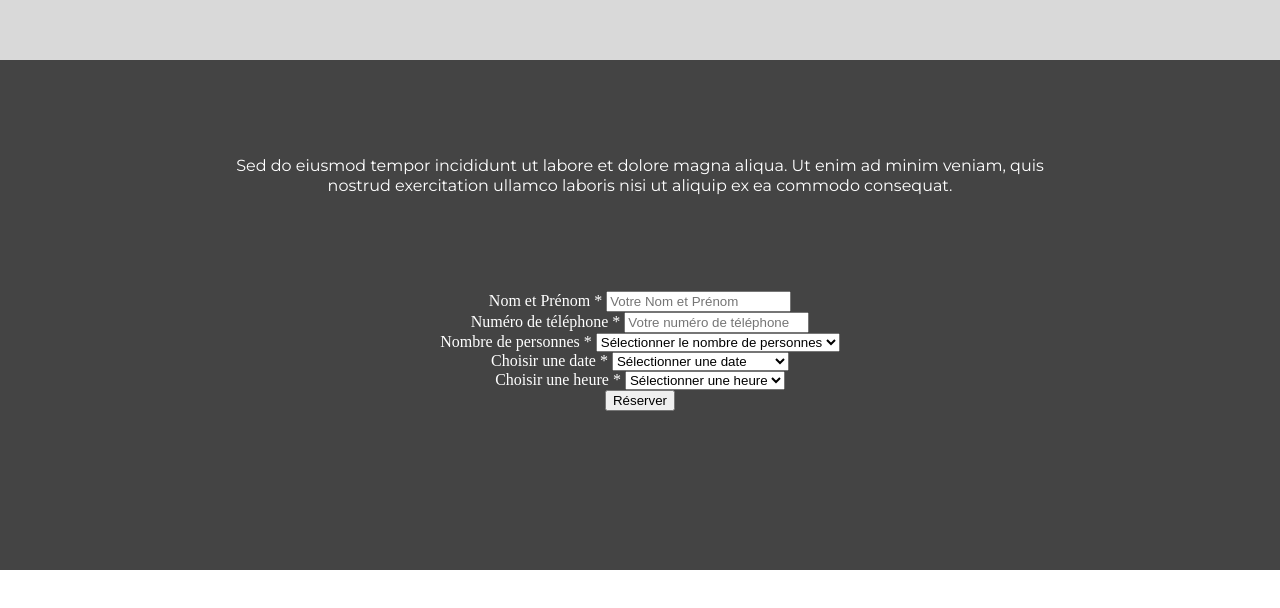
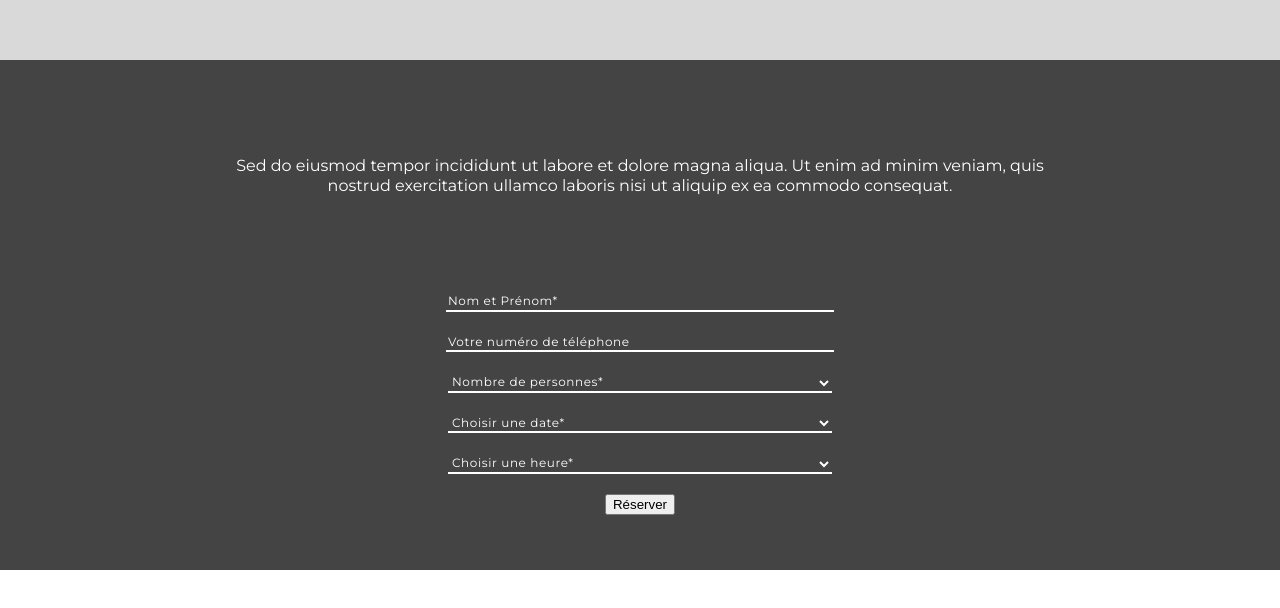
Before and after one commit to Gauthier-man/Do-Si-Do-F-_GM, a plain HTML site: page index6.html in a window 1280 px wide. Shown: the part 667-1275 px from the top of the page. Drawn offline with Linux system fonts and the light colour scheme; a web font is replaced by a local one.

Commit message:
update code

```diff
--- a/css/style6.css
+++ b/css/style6.css
@@ -45,3 +45,61 @@
   margin: auto;
   padding: 6rem;
 }
+
+.reservation_form input {
+  border: none;
+  border-bottom: 2px solid white;
+  background-color: transparent;
+  margin-bottom: 20px;
+  width: 30%;
+  font-size: 16px;
+  outline: none;
+
+  font-family: Montserrat;
+  font-size: 12px;
+  font-weight: 400;
+  line-height: 14.63px;
+  letter-spacing: 0.6000000238418579px;
+  text-align: left;
+}
+
+.reservation_form input::-webkit-input-placeholder {
+  /* Chrome, Safari, Opera */
+  color: #999999;
+}
+
+.reservation_form input::placeholder {
+  color: white;
+}
+
+#name {
+  color: white;
+}
+
+.reservation_form select {
+  border: none;
+  border-bottom: 2px solid white;
+  background-color: transparent;
+  margin-bottom: 20px;
+  width: 30%;
+  font-size: 16px;
+  outline: none;
+  font-family: Montserrat;
+  font-size: 12px;
+  font-weight: 400;
+  line-height: 14.63px;
+  letter-spacing: 0.6000000238418579px;
+  text-align: left;
+}
+
+#people {
+  color: white;
+}
+
+#date {
+  color: white;
+}
+
+#time {
+  color: white;
+}
--- a/index6.html
+++ b/index6.html
@@ -60,21 +60,20 @@
           ut aliquip ex ea commodo consequat.
         </p>
         <form action="#" method="POST" class="reservation_form">
+          <div>
             <!-- Nom et Prénom -->
             <div class="form_group">
-            <label for="name">Nom et Prénom *</label>
               <input
                 type="text"
                 id="name"
                 name="name"
-              placeholder="Votre Nom et Prénom"
+                placeholder="Nom et Prénom*"
                 required
               />
             </div>
 
             <!-- Numéro de téléphone -->
             <div class="form_group">
-            <label for="phone">Numéro de téléphone *</label>
               <input
                 type="tel"
                 id="phone"
@@ -84,14 +83,13 @@
                 required
               />
             </div>
-
+          </div>
+          <div>
             <!-- Nombre de personnes -->
             <div class="form_group">
-            <label for="people">Nombre de personnes *</label>
+              <!-- <label for="people">Nombre de personnes*</label> -->
               <select id="people" name="people" required>
-              <option value="" disabled selected>
-                Sélectionner le nombre de personnes
-              </option>
+                <option value="" disabled selected>Nombre de personnes*</option>
                 <option value="1">1 personne</option>
                 <option value="2">2 personnes</option>
                 <option value="3">3 personnes</option>
@@ -103,9 +101,9 @@
 
             <!-- Choisir une date -->
             <div class="form_group">
-            <label for="date">Choisir une date *</label>
+              <!-- <label for="date">Choisir une date*</label> -->
               <select id="date" name="date" required>
-              <option value="" disabled selected>Sélectionner une date</option>
+                <option value="" disabled selected>Choisir une date*</option>
                 <option value="2024-10-07">Lundi 7 Octobre 2024</option>
                 <option value="2024-10-08">Mardi 8 Octobre 2024</option>
                 <option value="2024-10-09">Mercredi 9 Octobre 2024</option>
@@ -116,9 +114,9 @@
 
             <!-- Choisir une heure -->
             <div class="form_group">
-            <label for="time">Choisir une heure *</label>
+              <!-- <label for="time">Choisir une heure*</label> -->
               <select id="time" name="time" required>
-              <option value="" disabled selected>Sélectionner une heure</option>
+                <option value="" disabled selected>Choisir une heure*</option>
                 <option value="12:00">12:00</option>
                 <option value="13:00">13:00</option>
                 <option value="14:00">14:00</option>
@@ -127,7 +125,7 @@
                 <option value="17:00">17:00</option>
               </select>
             </div>
-
+          </div>
           <!-- Bouton de soumission -->
           <div class="form_group">
             <button type="submit">Réserver</button>
```
Lines whose indentation alone changed are shown as unchanged.
